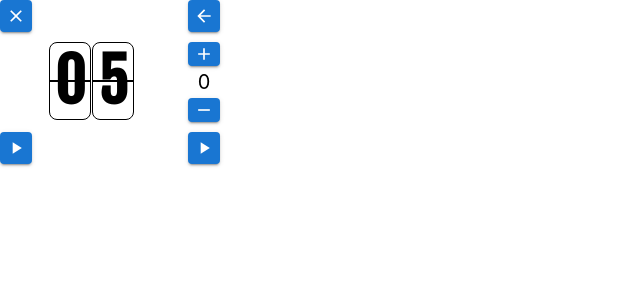
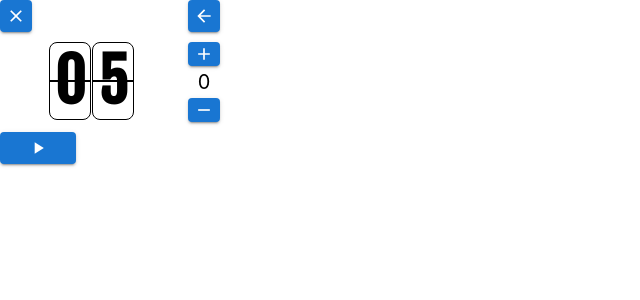
Before and after one commit to Vlasakh/TimerDesctop, a React (Create React App) app in the folder app/: page / in a window 1280 px wide. Shown: the top 300 px of the page, without its empty margins (0-640 px from the left). Built offline with nearby package versions, Linux system fonts and the light colour scheme.

Commit message:
Moved timer buttons close to each other

```diff
--- a/app/src/modules/clock/Clock.jsx
+++ b/app/src/modules/clock/Clock.jsx
@@ -6,7 +6,6 @@ import CloseIcon from '@mui/icons-material/Close';
 import PauseIcon from '@mui/icons-material/Pause';
 import PlayIcon from '@mui/icons-material/PlayArrow';
 import MinusIcon from '@mui/icons-material/Remove';
-import RestoreIcon from '@mui/icons-material/Restore';
 import StopIcon from '@mui/icons-material/Stop';
 
 import { IconButton } from '../../atoms/IconButton/IconButton';
@@ -16,8 +15,16 @@ import { useClock } from './use-clock';
 import { useRoundsCounter } from './use-rounds-counter';
 
 export function Clock() {
-	const { currentTime, postTimer, isRunning, isPostTimerRunning, onStartPauseToggle, onReset, onStopPostTimer } =
-		useClock();
+	const {
+		currentTime,
+		postTimer,
+		isRunning,
+		isPaused,
+		isPostTimerRunning,
+		onStartPauseToggle,
+		onReset,
+		onStopPostTimer,
+	} = useClock();
 	const { rounds, onDecrement, onRoundsReset, onIncrement } = useRoundsCounter();
 
 	const handleClose = () => {
@@ -55,26 +62,28 @@ export function Clock() {
 					<IconButton className={styles.rounds__roundsBtn} icon={MinusIcon} onClick={onDecrement} />
 				</div>
 			</div>
-			<div className={styles.row}>
-				<div className={styles.reset}>
+			<div className={cx(styles.row, styles.lastRow)}>
+				<div className={styles.timerBtns}>
+					{!isRunning && !isPostTimerRunning && !isPaused && (
+						<IconButton className={styles.timerBtns__widePlayBtn} icon={PlayIcon} onClick={onStartPauseToggle} />
+					)}
 					<div>
-						{!isRunning && <IconButton icon={PlayIcon} onClick={onStartPauseToggle} />}
-						{isRunning && <IconButton icon={RestoreIcon} onClick={onReset} />}
+						{!isRunning && isPostTimerRunning && <IconButton icon={PlayIcon} onClick={onStartPauseToggle} />}
+						{(isRunning || isPaused) && <IconButton icon={StopIcon} onClick={onReset} />}
+					</div>
+					<div>
+						{isRunning && <IconButton icon={PauseIcon} onClick={onStartPauseToggle} />}
+						{isPaused && <IconButton icon={PlayIcon} onClick={onStartPauseToggle} />}
+						{isPostTimerRunning && <IconButton icon={StopIcon} onClick={onStopPostTimer} />}
 					</div>
 				</div>
+				<div className={styles.pause}></div>
 				<div className={styles.postTimer}>
 					{isPostTimerRunning && (
-						<>
+						<div>
 							-<span>{formatTime(postTimer, 'm')}</span>
-						</>
+						</div>
 					)}
-				</div>
-				<div className={styles.pause}>
-					<div>
-						{isRunning && <IconButton icon={PauseIcon} onClick={onStartPauseToggle} />}
-						{!isRunning && !isPostTimerRunning && <IconButton icon={PlayIcon} onClick={onStartPauseToggle} />}
-						{isPostTimerRunning && <IconButton icon={StopIcon} onClick={onStopPostTimer} />}
-					</div>
 				</div>
 			</div>
 		</div>
--- a/app/src/modules/clock/Clock.module.scss
+++ b/app/src/modules/clock/Clock.module.scss
@@ -18,6 +18,10 @@ $IS_DEBUG: false;
     &.clockRow {
       grid-template-columns: 1fr auto;
       gap: 5px;
+    }
+
+    &.lastRow {
+      grid-template-columns: 1fr auto 1fr;
     }
   }
 
@@ -95,15 +99,20 @@ $IS_DEBUG: false;
     }
   }
 
-  .reset {
+  .timerBtns {
+    display: flex;
+    gap: 10px;
+
+    &__widePlayBtn {
+      width: 76px;
+    }
   }
 
   .postTimer {
-    display: flex;
+    text-align: right;
+    white-space: nowrap;
     font-family: FjallaOne;
     font-size: 28px;
-    text-align: center;
-    white-space: nowrap;
     color: #555;
 
     & > span {
@@ -113,7 +122,6 @@ $IS_DEBUG: false;
   }
 
   .pause {
-    justify-self: end;
   }
 }
 
--- a/app/src/modules/clock/use-clock.js
+++ b/app/src/modules/clock/use-clock.js
@@ -5,7 +5,7 @@ import { IS_DEBUG } from '../../constants';
 const DEF_TIME = IS_DEBUG ? 5 : 60;
 const DEF_POST_TIMER_DURATION = IS_DEBUG ? 5 : 300;
 
-export function useClock(initialTimeInSeconds = DEF_TIME, postTimerDurationInSeconds = DEF_POST_TIMER_DURATION) {
+export function useClock(initialTime = DEF_TIME, initialPostTime = DEF_POST_TIMER_DURATION) {
 	const [currentTime, setCurrentTime] = useState(DEF_TIME);
 	const [isRunning, setIsRunning] = useState(false);
 	const timeoutRef = useRef(null);
@@ -13,6 +13,8 @@ export function useClock(initialTimeInSeconds = DEF_TIME, postTimerDurationInSec
 	const [postTimer, setPostTimer] = useState(0);
 	const [isPostTimerRunning, setIsPostTimerRunning] = useState(false);
 	const postTimerRef = useRef(null);
+
+	const isPaused = !isRunning && currentTime !== initialTime;
 
 	useEffect(() => {
 		if (isRunning) {
@@ -31,7 +33,7 @@ export function useClock(initialTimeInSeconds = DEF_TIME, postTimerDurationInSec
 
 	useEffect(() => {
 		if (isPostTimerRunning) {
-			if (postTimer < DEF_POST_TIMER_DURATION) {
+			if (postTimer < initialPostTime) {
 				postTimerRef.current = setTimeout(() => {
 					setPostTimer(postTimer + 1);
 				}, 1000);
@@ -71,6 +73,7 @@ export function useClock(initialTimeInSeconds = DEF_TIME, postTimerDurationInSec
 		currentTime,
 		postTimer,
 		isRunning,
+		isPaused,
 		isPostTimerRunning,
 	};
 }
```
